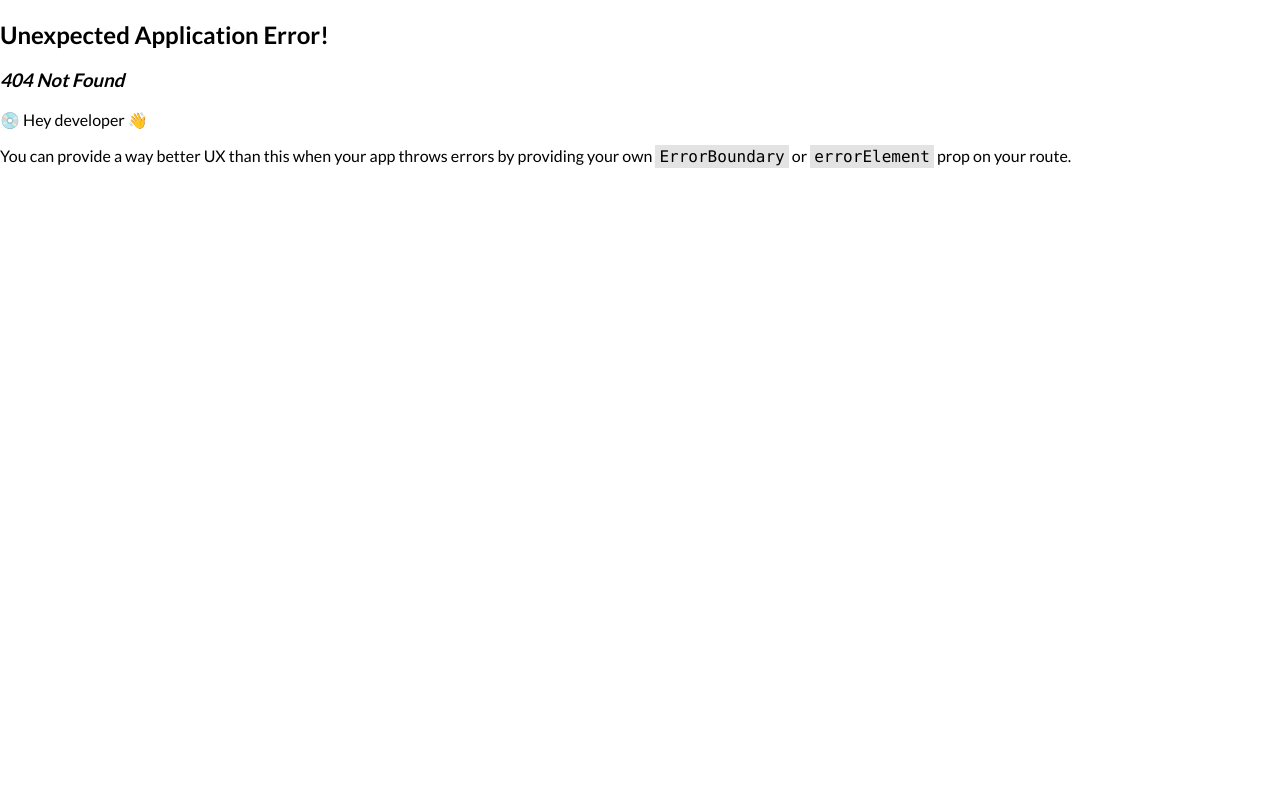
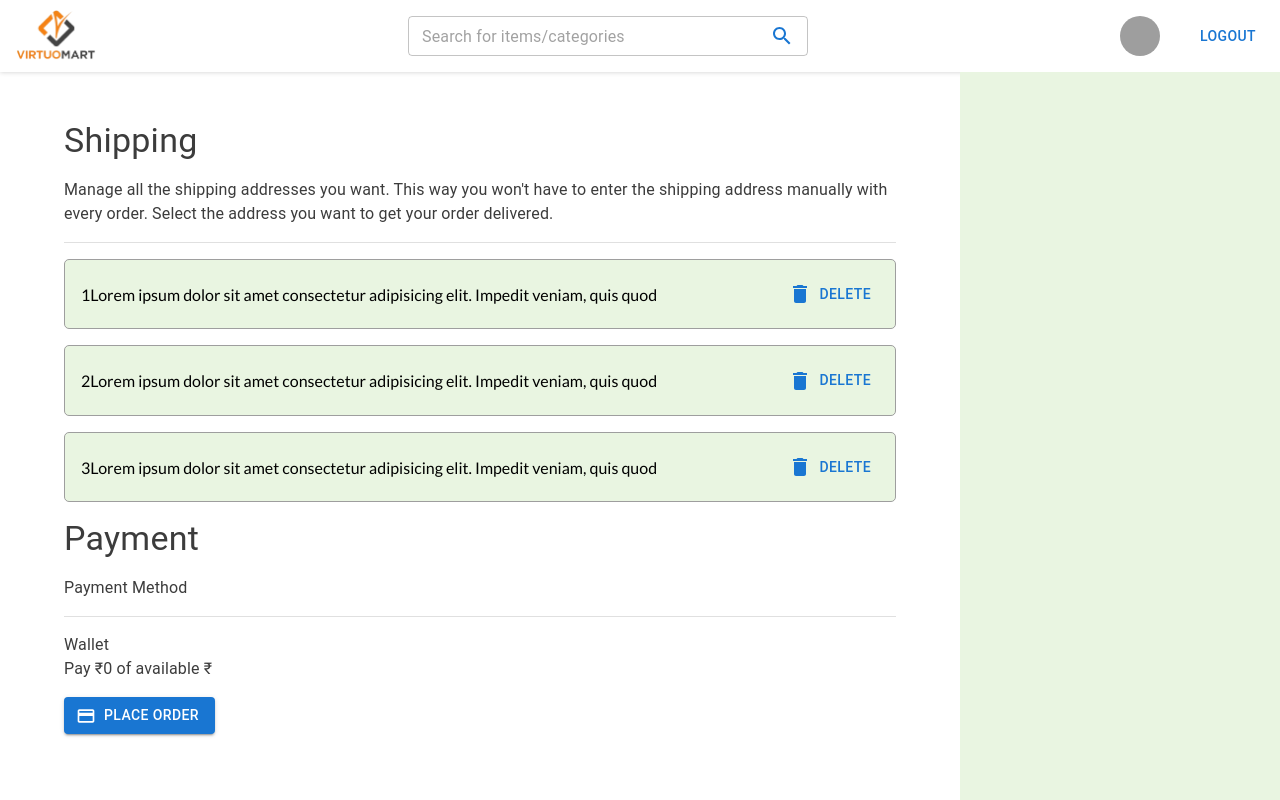
Before and after one commit to AbhinavGS/VirtuoMart, a React (Vite) app: page /checkout in a window 1280 px wide. Before the commit this address had no page. Shown: the top 800 px of the page. Built offline with nearby package versions, Linux system fonts and the light colour scheme; grey boxes are pictures that could not be loaded.

Commit message:
add checkout screen

```diff
--- /dev/null
+++ b/src/components/checkout/checkout.scss
@@ -0,0 +1,38 @@
+#add-new-btn {
+  text-transform: none;
+  font-weight: 700;
+  margin: 1rem 0;
+}
+
+.address-item {
+  display: flex;
+  align-items: center;
+  justify-content: space-between;
+  padding: 1rem;
+  margin: 1rem 0;
+  border-radius: 5px;
+  cursor: pointer;
+}
+
+.shipping-container {
+  padding: 2rem 1rem;
+}
+
+.selected {
+  border: 1px solid #00a278;
+  background-color: #e9f5e1;
+}
+
+.not-selected {
+  border: 1px solid #ddd;
+}
+
+p {
+  color: #3c3c3c;
+}
+
+@media screen and (min-width: 768px) {
+  .shipping-container {
+    padding: 2rem 4rem;
+  }
+}
--- /dev/null
+++ b/src/components/checkout/checkout.tsx
@@ -0,0 +1,93 @@
+import { Box, Button, Divider, Grid, Typography } from "@mui/material";
+import "./checkout.scss";
+import Header from "../header/Header";
+import Footer from "../footer/Footer";
+import { CreditCard, Delete } from "@mui/icons-material";
+
+export default function Checkout() {
+  let isLoggedIn = true;
+  let addresses = [
+    {
+      _id: "PpiYcnfpYRDWjCLLnQ57s",
+      address:
+        "1Lorem ipsum dolor sit amet consectetur adipisicing elit. Impedit veniam, quis quod",
+    },
+    {
+      _id: "xu9ywlCl_iqGY0eVKQ36J",
+      address:
+        "2Lorem ipsum dolor sit amet consectetur adipisicing elit. Impedit veniam, quis quod",
+    },
+    {
+      _id: "M-_taXhdyeHxfan6YmLaL",
+      address:
+        "3Lorem ipsum dolor sit amet consectetur adipisicing elit. Impedit veniam, quis quod",
+    },
+  ];
+  return (
+    <>
+      <Header hasHiddenAuthButtons={isLoggedIn} showUserDetails={isLoggedIn} />
+      <Grid container>
+        <Grid item xs={12} md={9}>
+          <Box className="shipping-container" minHeight="100vh">
+            <Typography color="#3C3C3C" variant="h4" my="1rem">
+              Shipping
+            </Typography>
+            <Typography color="#3C3C3C" my="1rem">
+              Manage all the shipping addresses you want. This way you won't
+              have to enter the shipping address manually with every order.
+              Select the address you want to get your order delivered.
+            </Typography>
+            <Divider />
+            <Box>
+              {addresses ? (
+                addresses.map((item) => (
+                  <Box
+                    key={item._id}
+                    onClick={() => {}}
+                    sx={{ border: 1, borderColor: "grey.500" }}
+                    className={true ? `selected address-item` : `address-item`}
+                  >
+                    {item.address}
+                    <Button variant="text" onClick={() => {}}>
+                      <Delete /> &nbsp; DELETE
+                    </Button>
+                  </Box>
+                ))
+              ) : (
+                <Typography my="1rem">
+                  No addresses found for this account. Please add one to proceed
+                </Typography>
+              )}
+            </Box>
+
+            <Typography color="#3C3C3C" variant="h4" my="1rem">
+              Payment
+            </Typography>
+
+            <Typography color="#3C3C3C" my="1rem">
+              Payment Method
+            </Typography>
+            <Divider />
+
+            <Box my="1rem">
+              <Typography>Wallet</Typography>
+              <Typography>
+                Pay ₹0 of available ₹{localStorage.getItem("balance")}
+              </Typography>
+            </Box>
+
+            <Button
+              onClick={() => {}}
+              startIcon={<CreditCard />}
+              variant="contained"
+            >
+              PLACE ORDER
+            </Button>
+          </Box>
+        </Grid>
+        <Grid item xs={12} md={3} bgcolor="#E9F5E1"></Grid>
+      </Grid>
+      <Footer />
+    </>
+  );
+}
--- a/src/main.tsx
+++ b/src/main.tsx
@@ -4,6 +4,7 @@ import { createBrowserRouter, RouterProvider } from "react-router-dom";
 import Home from "./components/home/Home.tsx";
 import Login from "./components/login/Login.tsx";
 import Register from "./components/register/Register.tsx";
+import Checkout from "./components/checkout/checkout.tsx";
 import { Provider } from "react-redux";
 import store from "./store.ts";
 
@@ -22,6 +23,10 @@ const router = createBrowserRouter([
     path: "/register",
     element: <Register />,
   },
+  {
+    path: "/checkout",
+    element: <Checkout />,
+  },
 ]);
 
 ReactDOM.createRoot(document.getElementById("root")!).render(
```
